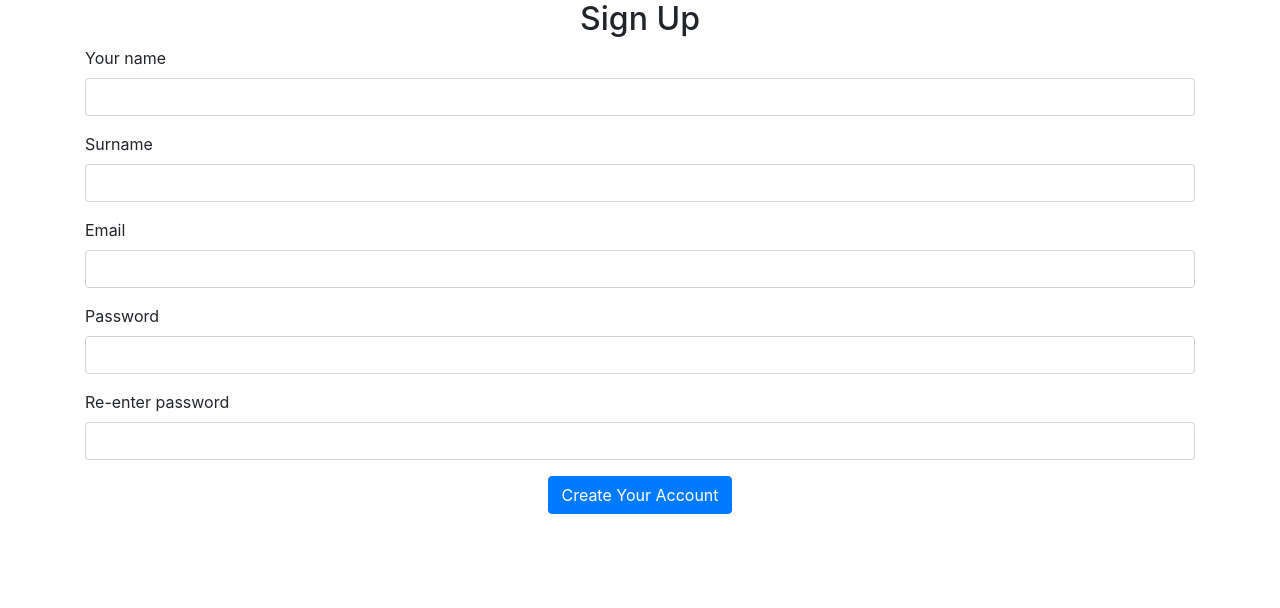
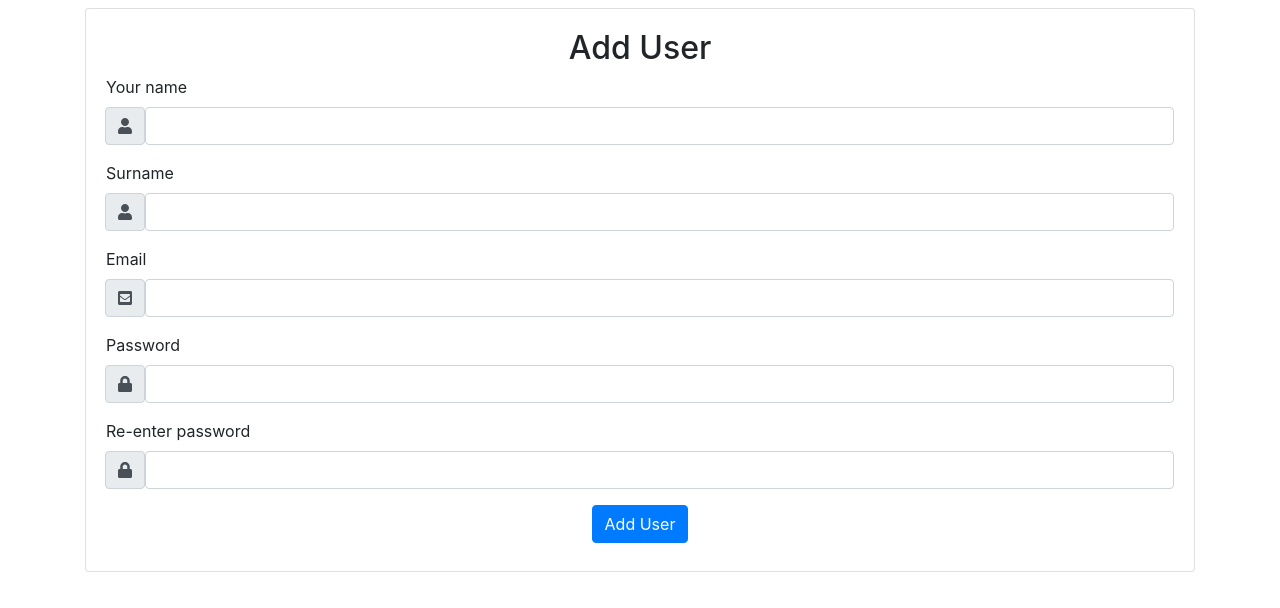
Before and after one commit to kutayyaman/FrontendOfMANPORTAPP, a React (Create React App) app: page / in a window 1280 px wide. Shown: the top 608 px of the page. Built offline with nearby package versions, Linux system fonts and the light colour scheme.

Commit message:
Fontawesome added and signuppage is done.

```diff
--- a/package.json
+++ b/package.json
@@ -3,6 +3,9 @@
   "version": "0.1.0",
   "private": true,
   "dependencies": {
+    "@fortawesome/fontawesome-svg-core": "^1.2.34",
+    "@fortawesome/free-solid-svg-icons": "^5.15.2",
+    "@fortawesome/react-fontawesome": "^0.1.14",
     "@testing-library/jest-dom": "^5.11.9",
     "@testing-library/react": "^11.2.3",
     "@testing-library/user-event": "^12.6.2",
--- a/src/pages/UserSignupPage.js
+++ b/src/pages/UserSignupPage.js
@@ -1,5 +1,7 @@
 import React from 'react'
 import { signup } from '../api/apiCalls';
+import { FontAwesomeIcon } from '@fortawesome/react-fontawesome'
+import { faEnvelopeSquare, faLock, faUser } from '@fortawesome/free-solid-svg-icons'
 
 class UserSignupPage extends React.Component {
 
@@ -50,39 +52,58 @@ class UserSignupPage extends React.Component {
         const { pendingApiCall } = this.state;
         return (
             <div className="container">
+                <div className="card mt-2">
+                    <div className="card-body">
                         <form>
-                    <h2 className="text-center">Sign Up</h2>
+                            <h2 className="text-center">Add User</h2>
                             <div className="form-group">
                                 <label>Your name</label>
+                                <div className="input-group-append">
+                                    <span className="input-group-text"><FontAwesomeIcon icon={faUser} /></span>
                                     <input className="form-control" name="name" onChange={this.onChange} />
+                                </div>
                             </div>
                             <div className="form-group">
                                 <label>Surname</label>
+                                <div className="input-group-append">
+                                    <span className="input-group-text"><FontAwesomeIcon icon={faUser} /></span>
                                     <input className="form-control" name="surname" onChange={this.onChange} />
+                                </div>
                             </div>
                             <div className="form-group">
                                 <label>Email</label>
+                                <div className="input-group-append">
+                                    <span className="input-group-text"><FontAwesomeIcon icon={faEnvelopeSquare} /></span>
                                     <input className="form-control" name="email" onChange={this.onChange} />
+                                </div>
                             </div>
                             <div className="form-group">
                                 <label>Password</label>
+                                <div className="input-group-append">
+                                    <span className="input-group-text"><FontAwesomeIcon icon={faLock} /></span>
                                     <input className="form-control" name="password" type="password" onChange={this.onChange} />
+                                </div>
                             </div>
                             <div className="form-group">
                                 <label>Re-enter password</label>
+                                <div className="input-group-append">
+                                    <span className="input-group-text"><FontAwesomeIcon icon={faLock} /></span>
                                     <input className="form-control" name="reEnterPassword" type="password" onChange={this.onChange} />
                                 </div>
+                            </div>
                             <div className="text-center">
-                        <button disabled={pendingApiCall} className="btn btn-primary" onClick={this.onClickSignup}>Create Your Account</button>
+                                <button disabled={pendingApiCall} className="btn btn-primary" onClick={this.onClickSignup}>Add User</button>
                             </div>
                             <div className="text-center mt-2">
                                 {pendingApiCall && //conditional rendering deniyor buna pendingApiCall dogruysa devamindaki calisir
-                            <div class="spinner-border" role="status">
-                                <span class="sr-only">Loading...</span>
+                                    <div className="spinner-border" role="status">
+                                        <span className="sr-only">Loading...</span>
                                     </div>}
                             </div>
 
                         </form>
+                    </div>
+                </div>
             </div>
 
         );
```
Also changed, not shown: 2 other files (tests, documents, lock files or other folders). Lines whose indentation alone changed are shown as unchanged.
